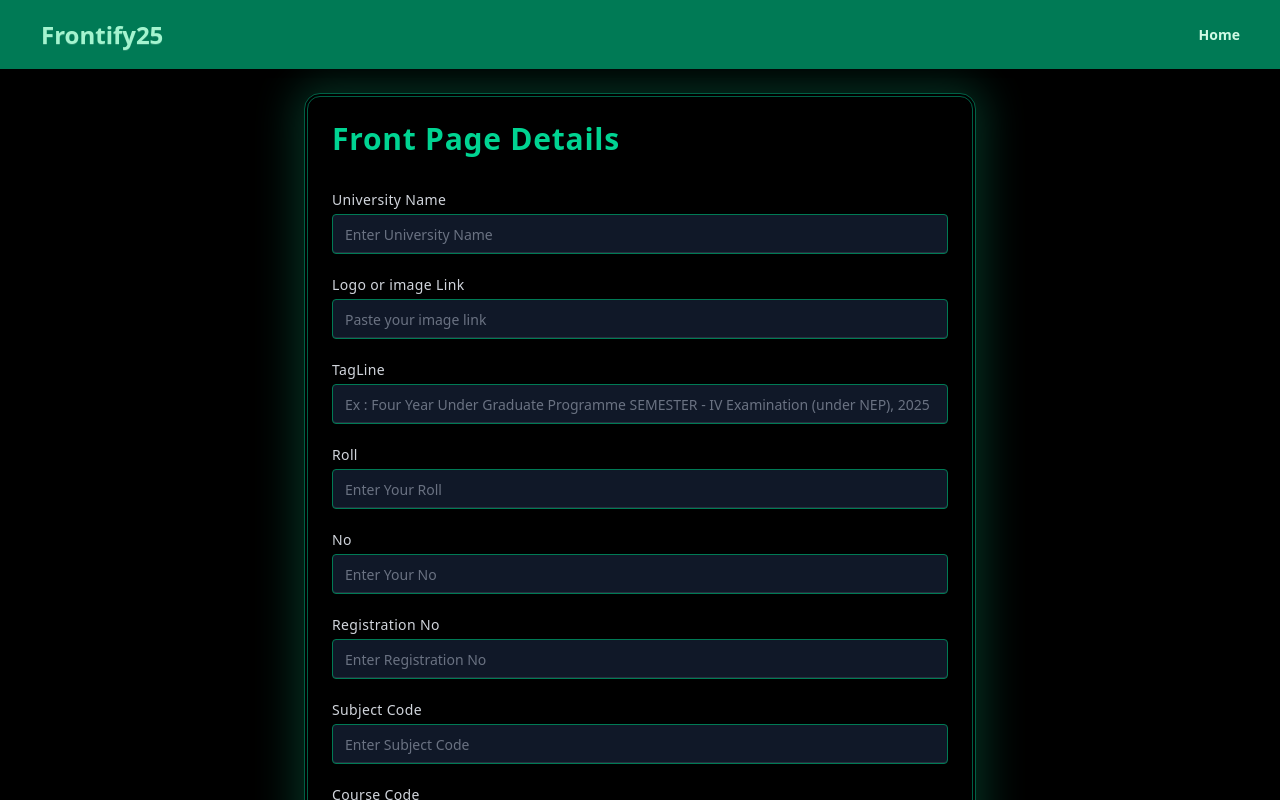
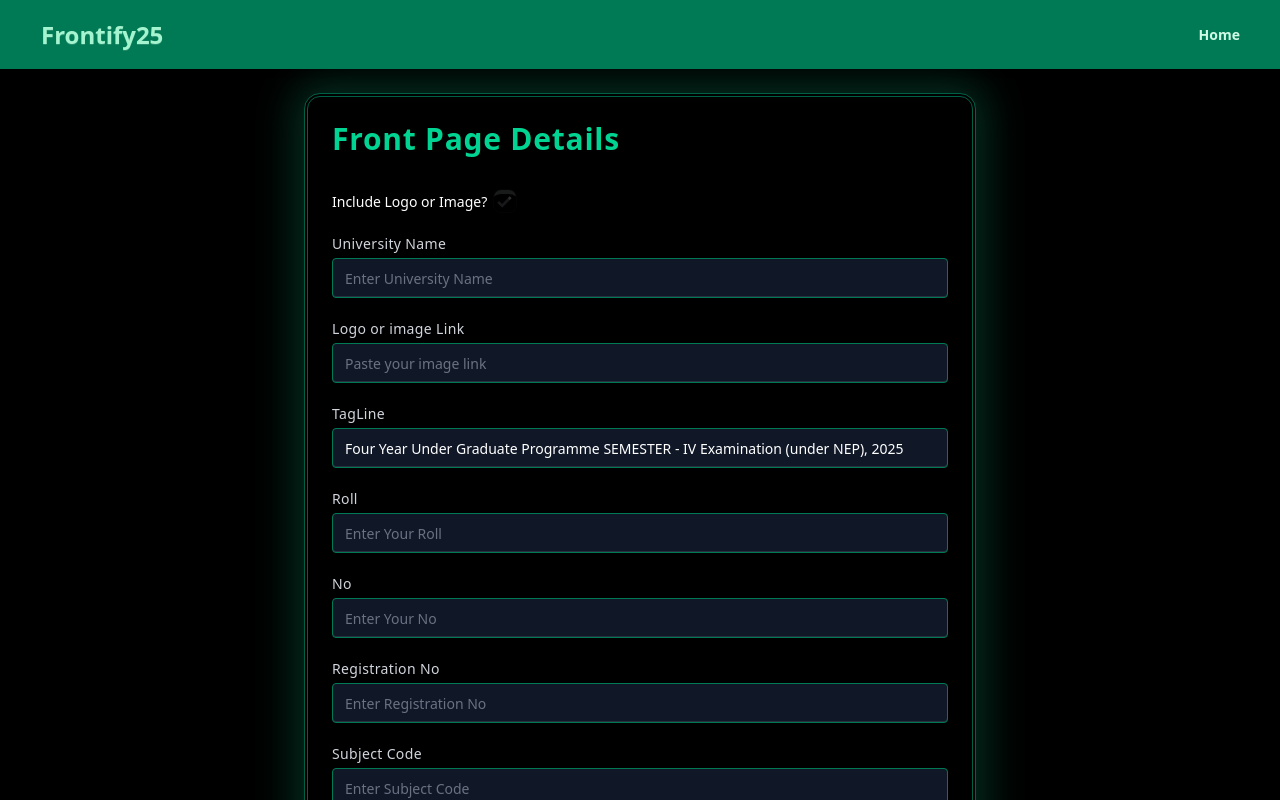
Before and after one commit to Soyab-Aktar/front-page-build, a React (Vite) app: page / in a window 1280 px wide. Shown: the top 800 px of the page. Built offline with nearby package versions, Linux system fonts and the light colour scheme.

Commit message:
Img Requirement Feature added

```diff
--- a/src/Components/Homepage/Homepage.jsx
+++ b/src/Components/Homepage/Homepage.jsx
@@ -48,7 +48,8 @@ const Homepage = () => {
   const [formData, setFormData] = useState({
     universityName: "",
     image: "",
-    tagLine: "",
+    tagLine:
+      "Four Year Under Graduate Programme SEMESTER - IV Examination (under NEP), 2025",
     roll: "",
     no: "",
     registrationNo: "",
@@ -57,6 +58,8 @@ const Homepage = () => {
     courseName: "",
     session: "",
   });
+
+  const [includeImage, setIncludeImage] = useState(true);
   const navigate = useNavigate();
 
   const handleChange = (e) => {
@@ -66,15 +69,21 @@ const Homepage = () => {
       [name]: value,
     }));
   };
+
   const handleSubmit = (e) => {
     e.preventDefault();
     for (const key in formData) {
       if (!formData[key]) {
-        toast.error("Please fill the form correctly .");
+        if (!includeImage && key === "image") continue;
+        toast.error("Please fill the form correctly.");
         return;
       }
     }
-    navigate("/preview", { state: formData });
+
+    const finalData = { ...formData };
+    if (!includeImage) finalData.image = "";
+
+    navigate("/preview", { state: finalData });
   };
 
   return (
@@ -86,7 +95,25 @@ const Homepage = () => {
           </h2>
 
           <form className="space-y-5">
-            {fields.map(({ name, label, placeholder }) => (
+            {/* Checkbox to include/exclude image field */}
+            <div className="form-control w-full">
+              <label className="cursor-pointer label">
+                <span className="label-text text-white font-medium">
+                  Include Logo or Image?
+                </span>
+                <input
+                  type="checkbox"
+                  checked={includeImage}
+                  onChange={(e) => setIncludeImage(e.target.checked)}
+                  className="checkbox checkbox-emerald"
+                />
+              </label>
+            </div>
+
+            {/* Form Fields */}
+            {fields.map(({ name, label, placeholder }) => {
+              if (name === "image" && !includeImage) return null;
+              return (
                 <div key={name} className="form-control w-full">
                   <label className="label mb-1">
                     <span className="text-gray-300 font-medium tracking-wide">
@@ -102,7 +129,8 @@ const Homepage = () => {
                     className="input input-bordered w-full bg-gray-900 text-white border-emerald-700 focus:outline-none focus:ring-2 focus:ring-emerald-500 placeholder-gray-500"
                   />
                 </div>
-            ))}
+              );
+            })}
 
             <button
               type="submit"
```
Lines whose indentation alone changed are shown as unchanged.
